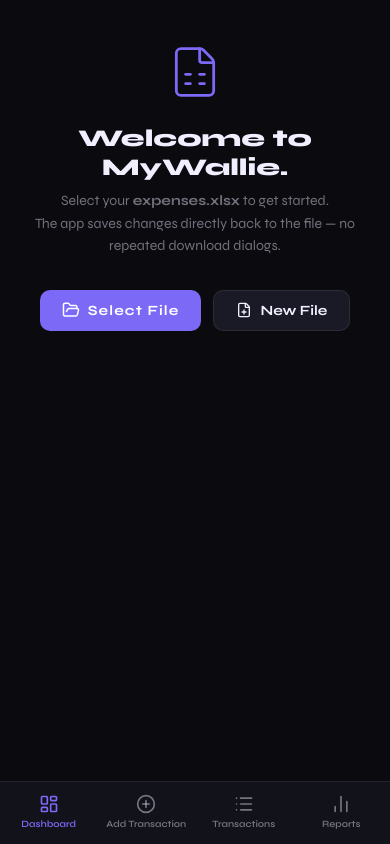
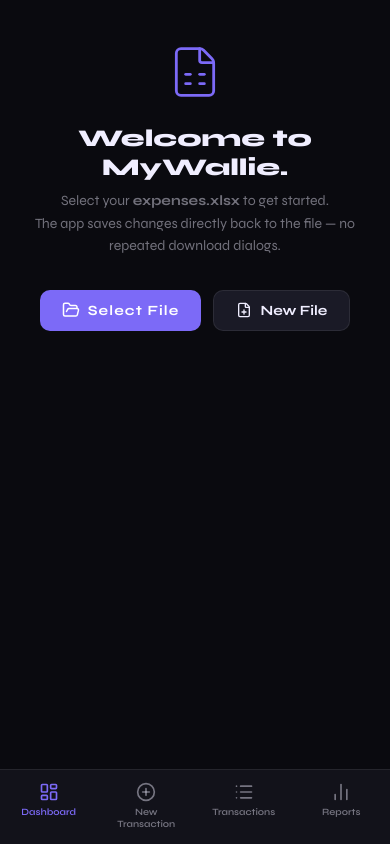
Before and after one commit to gdevakrishnan/MyWallie, a React (Vite) app: page / in a window 390 px wide. Built offline with nearby package versions, Linux system fonts and the light colour scheme.

Commit message:
Feature: report download in mobile and typography

```diff
--- a/src/App.jsx
+++ b/src/App.jsx
@@ -702,7 +702,7 @@ export default function App() {
 
   const navItems = [
     { id: "dashboard", icon: LayoutDashboard, label: "Dashboard" },
-    { id: "add", icon: PlusCircle, label: "Add Transaction" },
+    { id: "add", icon: PlusCircle, label: "New Transaction" },
     { id: "list", icon: List, label: "Transactions" },
     { id: "reports", icon: BarChart2, label: "Reports" },
   ];
@@ -1154,7 +1154,6 @@ function AddPage({ onAdd, onUpdate, editTx }) {
 
   const handleSubmit = () => {
     if (!validate()) return;
-    console.log(form);
     const tx = { ...form, Amount: Number(form.Amount) };
     if (editTx) {
       onUpdate({ ...tx, ID: editTx.ID, CreatedAt: editTx.CreatedAt });
@@ -1172,7 +1171,7 @@ function AddPage({ onAdd, onUpdate, editTx }) {
     <div>
       <div className="page-header">
         <div className="page-title">
-          {editTx ? "Edit Transaction" : "Add Transaction"}
+          {editTx ? "Edit Transaction" : "New Transaction"}
         </div>
         <div className="page-sub">
           {editTx
```
